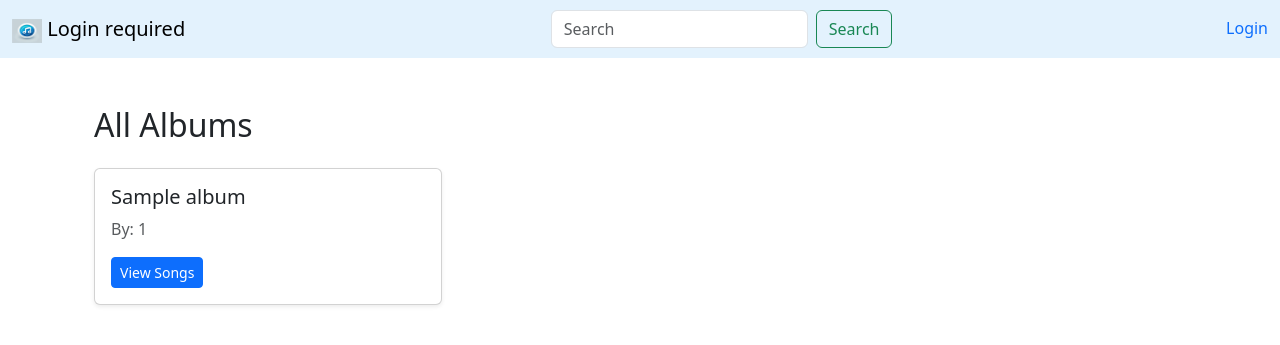
After one commit to SatyamDevX/flask-music-app, a Flask app: page /album/ in a window 1280 px wide. The commit adds this page. Shown: the top 345 px of the page. Run offline with Flask 3, Linux system fonts and the light colour scheme; tables that the repository leaves empty hold one stand-in row (values such as "Sample post").

Commit message:
album card is added in home.html and its routes is created

```diff
--- a/music/album.py
+++ b/music/album.py
@@ -68,9 +68,14 @@ def add_song_to_album():
 
 @album_bp.route('/songs')
 @login_required
-@roles_required('admin')
+# @roles_required('admin')
 def album_songs():
    album_id=request.args.get('album_id')
    album = Album.query.get_or_404(album_id)
    songs = album.songs  # This uses the relationship in your model
    return render_template('album_song.html', album=album, songs=songs)
+
+@album_bp.route('/')
+def albums():
+   albums=Album.query.all()
+   return render_template("album_list.html", albums=albums)
--- /dev/null
+++ b/music/templates/album_list.html
@@ -0,0 +1,21 @@
+{% extends "base.html" %}
+
+{% block title %}Albums{% endblock %}
+
+{% block content %}
+<div class="container mt-5">
+   <h2 class="mb-4">All Albums</h2>
+   <div class="row"> {% for album in albums %}
+      <div class="col-md-4 mb-4">
+         <div class="card shadow-sm h-100">
+            <div class="card-body">
+               <h5 class="card-title">{{ album.title }}</h5>
+               <p class="card-text text-muted">By: {{ album.creator.id if album.creator else 'Unknown' }}</p>
+               <a href="{{ url_for('album.album_songs', album_id=album.id) }}" class="btn btn-primary btn-sm">View Songs</a>
+            </div>
+         </div>
+      </div> {% endfor %}
+   </div>
+</div>
+
+ {% endblock %}
--- a/music/templates/album_song.html
+++ b/music/templates/album_song.html
@@ -21,11 +21,14 @@
         <tr>
             <td>{{ song.title }}</td>
             <td>{{ song.artist }}</td>
-            <td>
+            <!-- <td>
                 <audio controls>
                     <source src="{{ url_for('static', filename='uploads/' ~ song.file_path) }}" type="audio/mpeg">
                     Your browser does not support the audio element.
                 </audio>
+            </td> -->
+             <td>
+                <a href="{{url_for('song.play_song', song_id = song.id)}}" class="btn btn-primary" style="text-align: right;">play song</a>
             </td>
         </tr>
         {% endfor %}
```
Also changed, not shown: music/templates/home.html (+11 -0 lines).
